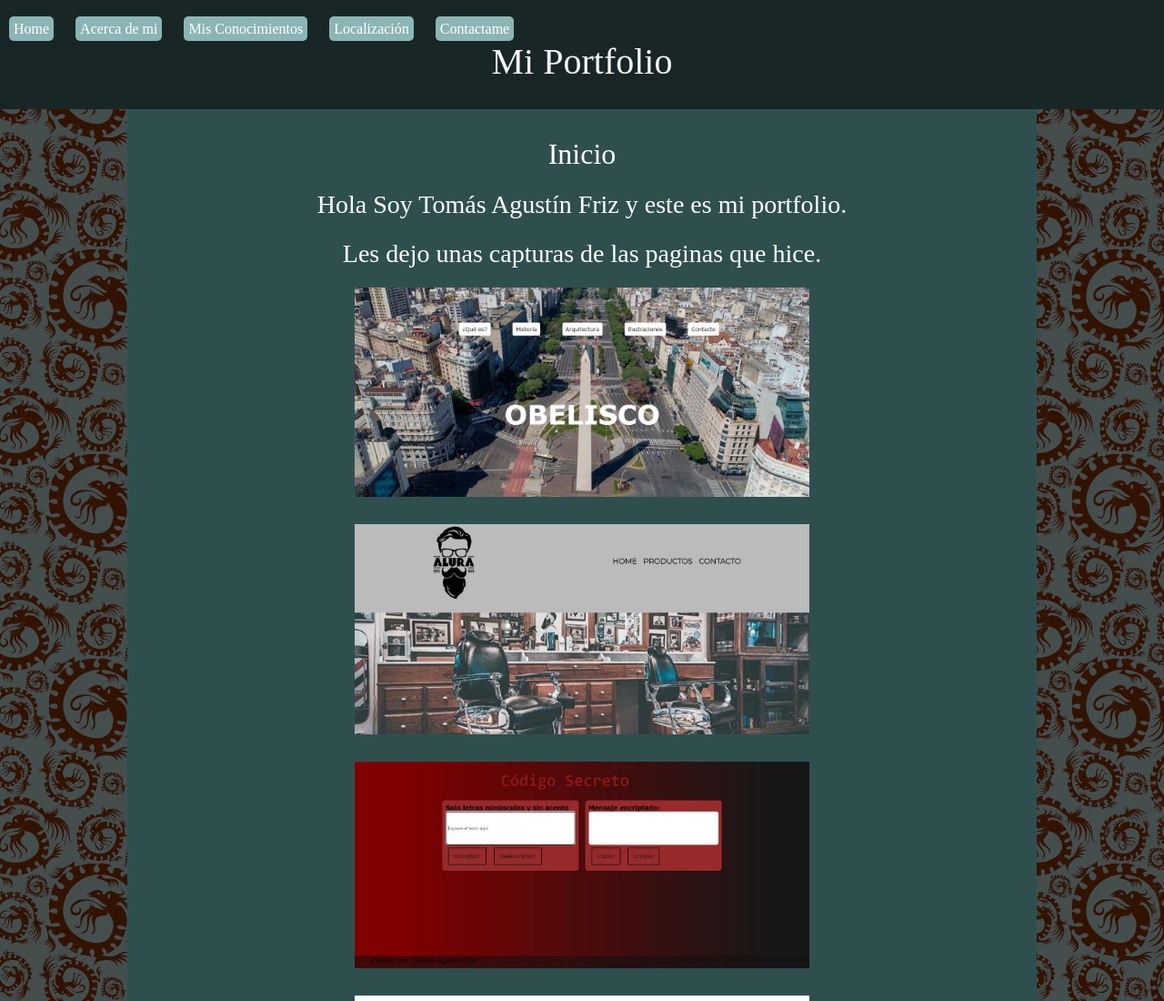
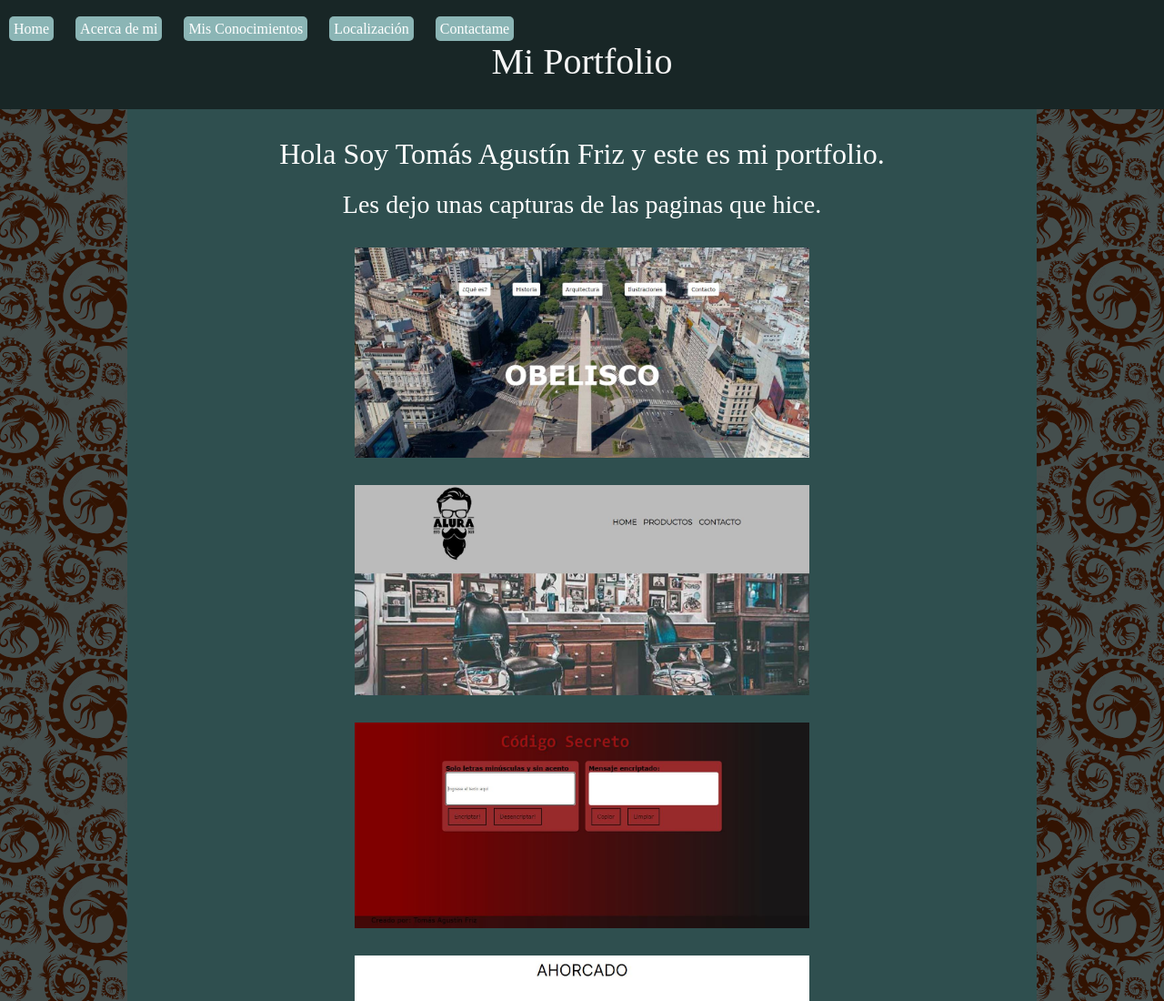
Before and after one commit to tomasfriz/TP-de-Codo-a-Codo, a plain HTML site: page index.html in a window 1280 px wide. Shown: the top 1100 px of the page at 91% size. Drawn offline with nearby package versions, Linux system fonts and the light colour scheme.

Commit message:
Terminado definitivamente

```diff
--- a/index.html
+++ b/index.html
@@ -34,10 +34,9 @@
 
     <div class="principal">
         <main>
-            <h2>Inicio</h2>
+            <h2>Hola Soy Tomás Agustín Friz y este es mi portfolio.</h2>
 
-            <h3 class="separacion">Hola Soy Tomás Agustín Friz y este es mi portfolio.</h3>
-            <h3>Les dejo unas capturas de las paginas que hice.</h3>
+            <h3 class="separacion">Les dejo unas capturas de las paginas que hice.</h3>
 
             <div class="separacion">
                 <img src="img/Pagina Obelisco.JPG" alt="Captura de mi pagina" width="500">
```
Also changed, not shown: about.html (+2 -0 lines).
